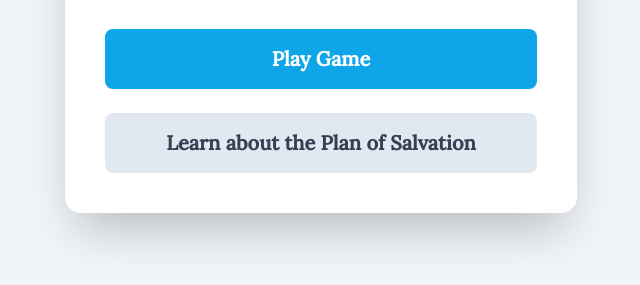
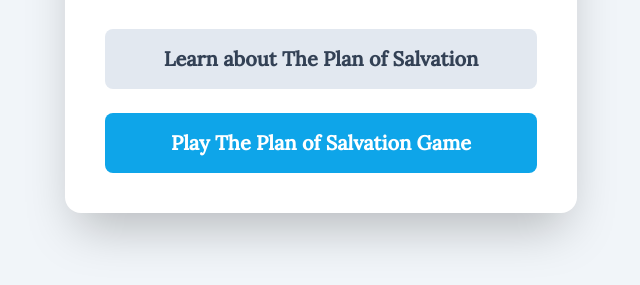
Before and after one commit to msandy1/Gospel-pages, a plain HTML site: page index.html in a window 1280 px wide. Shown: the part 357-642 px from the top of the page, without its empty margins (319-959 px from the left). Drawn offline with nearby package versions, Linux system fonts and the light colour scheme.

Commit message:
Update text content and links in Plan and Game pages for clarity and consistency

```diff
--- a/index.html
+++ b/index.html
@@ -24,11 +24,12 @@
         </header>
 
         <div class="space-y-6">
+             <a href="Plan.html" class="block w-full bg-slate-200 text-slate-700 font-bold py-4 px-6 rounded-lg text-xl hover:bg-slate-300 transition-transform transform hover:scale-105">
+                Learn about The Plan of Salvation
+            </a>
+
             <a href="game.html" class="block w-full bg-sky-500 text-white font-bold py-4 px-6 rounded-lg text-xl hover:bg-sky-600 transition-transform transform hover:scale-105">
-                Play Game
-            </a>
-            <a href="Plan.html" class="block w-full bg-slate-200 text-slate-700 font-bold py-4 px-6 rounded-lg text-xl hover:bg-slate-300 transition-transform transform hover:scale-105">
-                Learn about the Plan of Salvation
+                Play The Plan of Salvation Game
             </a>
         </div>
     </main>
```
Also changed, not shown: Plan.html (+1 -1 lines), game.html (+1 -1 lines).
